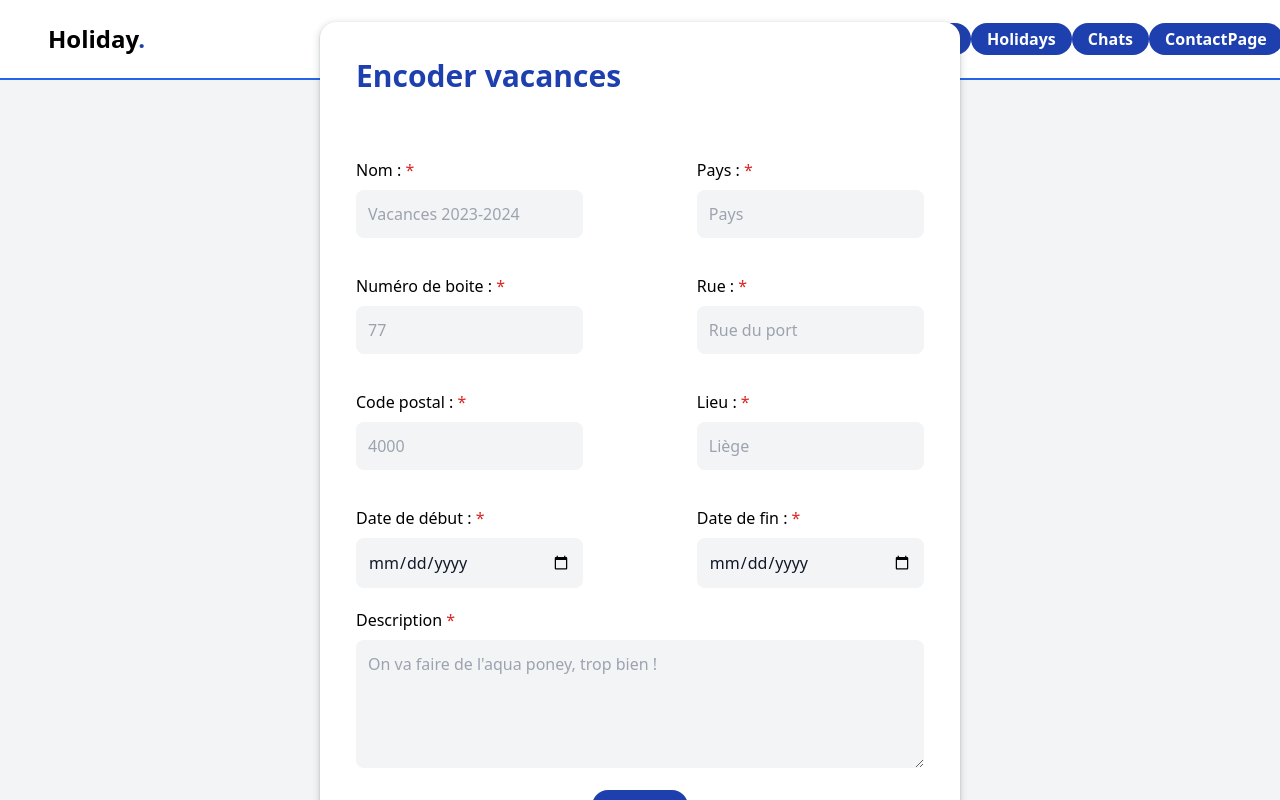
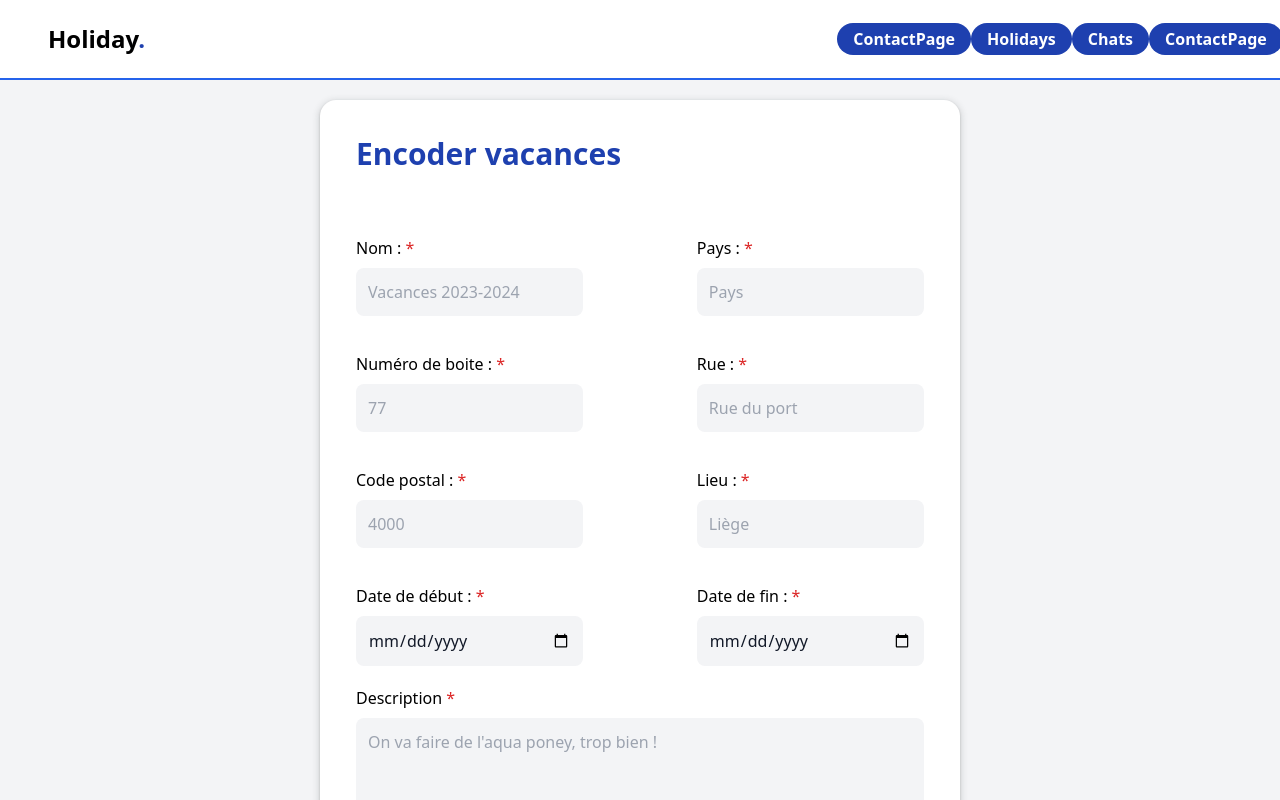
Before and after one commit to ZKYZ28/holiday_web, a React (Vite) app: page /holidays/create in a window 1280 px wide. Shown: the top 800 px of the page. Built offline with nearby package versions, Linux system fonts and the light colour scheme.

Commit message:
FORM GENERIC + ACTIVITY

```diff
--- a/src/assets/css/App.css
+++ b/src/assets/css/App.css
@@ -5,12 +5,8 @@
 #root {
   margin: 0 auto;
   list-style-type: none;
-  height: 90vh;
 }
 
-.page-size {
-  height: 90vh;
-}
 
 .box-shadow {
   box-shadow: rgba(60, 64, 67, 0.3) 0px 1px 2px 0px, rgba(60, 64, 67, 0.15) 0px 2px 6px 2px;
--- a/src/components/common/FormContainer.tsx
+++ b/src/components/common/FormContainer.tsx
@@ -1,7 +1,7 @@
 function FormContainer({ title, children }: { title: string; children: React.ReactNode }) {
   return (
     <div className="w-full page-size bg-gray-100 flex justify-center items-center">
-      <div className="w-4/5 lg:w-1/2 bg-white p-9 rounded-2xl box-shadow">
+      <div className="w-4/5 lg:w-1/2 bg-white p-9 rounded-2xl box-shadow my-5">
         <h2 className="text-3xl text-blue-800 font-bold mb-12">{title}</h2>
         {children}
       </div>
--- a/src/components/common/FormInput.tsx
+++ b/src/components/common/FormInput.tsx
@@ -9,7 +9,6 @@ type FormInputProps = {
   errorMessage: string;
   label: string;
   onChange: ChangeEventHandler;
-  value: string;
   placeholder: string;
 };
 
--- /dev/null
+++ b/src/components/common/GenericForm.tsx
@@ -0,0 +1,57 @@
+import React, { ChangeEvent, useState } from 'react';
+import FormInput from './FormInput.tsx';
+import TextAreaInput from './TextAreaInput.tsx';
+
+function GenericForm({ fields, initalValues, onSubmit, textAreaProps, buttonText }) {
+  const [valueInputs, setValueInputs] = useState(initalValues);
+  const [description, setDescription] = useState('');
+
+  const onChange = (evt) => {
+    setValueInputs({ ...valueInputs, [evt.target.name]: evt.target.value });
+  };
+
+  const handleChangeDescription = (e: ChangeEvent<HTMLTextAreaElement>) => {
+    setDescription(e.target.value);
+  };
+
+  const handleSubmit = (e) => {
+    e.preventDefault();
+    // Récupérer les valeurs des inputs + le text area
+    const allValues = {
+      ...valueInputs,
+      description,
+    };
+    onSubmit(allValues);
+  };
+
+  return (
+    <form onSubmit={handleSubmit}>
+      {fields.map(
+        (input, index) =>
+          index % 2 === 0 && (
+            <div key={input.id} className="block lg:flex justify-between w-full">
+              <div className="w-full lg:w-2/5">
+                <FormInput {...input} value={valueInputs[input.name]} onChange={onChange} />
+              </div>
+              {fields[index + 1] && (
+                <div className="w-full lg:w-2/5">
+                  <FormInput {...fields[index + 1]} value={valueInputs[fields[index + 1].name]} onChange={onChange} />
+                </div>
+              )}
+            </div>
+          )
+      )}
+      {textAreaProps && (
+        <TextAreaInput {...textAreaProps} value={description} onChange={handleChangeDescription} />
+      )}
+
+      <div className="flex justify-center">
+        <button type="submit" className="bg-blue-800 hover:bg-blue-700 text-white font-bold py-1 px-4 rounded-full">
+          {buttonText}
+        </button>
+      </div>
+    </form>
+  );
+}
+
+export default GenericForm;
--- a/src/components/common/TextAreaInput.tsx
+++ b/src/components/common/TextAreaInput.tsx
@@ -12,7 +12,6 @@ type TextAreaProps = {
 }
 
 function TextAreaInput({ id, name, errorMessage, label, onChange, ...inputProps }:TextAreaProps) {
-  console.log(inputProps);
 
   const [focused, setFocused] = useState(false);
   const [isValid, setIsValid] = useState(true);
--- a/src/pages/EncodeActivity/EncodeActivity.tsx
+++ b/src/pages/EncodeActivity/EncodeActivity.tsx
@@ -3,59 +3,84 @@ import FormInput from '../../components/common/FormInput.tsx';
 import { ChangeEvent, useState } from 'react';
 import ButtonForm from '../../components/common/ButtonForm.tsx';
 import TextAreaInput from '../../components/common/TextAreaInput.tsx';
+import PageWrapper from "../../components/common/PageWrapper.tsx";
+import GenericForm from "../../components/common/GenericForm.tsx";
+import * as dayjs from "dayjs";
 
-const EncodeActivity = () => {
-  // NOM
-  const [nameInput, setNameInput] = useState('');
-  const handleChangeName = (e: ChangeEvent<HTMLInputElement>) => {
-    setNameInput(e.target.value);
-  };
-  const inputName = {
+const inputsActivity = [
+  {
     id: 'name',
     name: 'name',
     type: 'text',
-    placeholder: 'Aqua poney',
+    placeholder: 'Drift',
     errorMessage: 'Ça doit être un nom valide !',
     label: 'Nom :',
     required: true,
-  };
-
-  // LOCATION
-  const [locationInput, setLocationInput] = useState('');
-  const handleChangeLocation = (e: ChangeEvent<HTMLInputElement>) => {
-    setLocationInput(e.target.value);
-  };
-  const inputLocation = {
-    id: 'location',
-    name: 'location',
+  },
+  {
+    id: 'country',
+    name: 'country',
     type: 'text',
-    placeholder: 'Rue des caravanes 10 4020 Liège',
-    errorMessage: 'Ça doit être un lieu valide !',
+    placeholder: 'Pays',
+    errorMessage: 'Belgique',
+    label: 'Pays :',
+    required: true,
+  },
+  {
+    id: 'number',
+    name: 'number',
+    type: 'number',
+    placeholder: '77',
+    errorMessage: 'Le numéro de la boite doit être nombre compris entre 0 et 25000 !',
+    label: 'Numéro de boite :',
+    required: true,
+  },
+  {
+    id: 'street',
+    name: 'street',
+    type: 'text',
+    placeholder: 'Rue du port',
+    errorMessage: 'Merci de saisir entre 0 à 100 caractères !',
+    label: 'Rue :',
+    required: true,
+  },
+  {
+    id: 'postalCode',
+    name: 'postalCode',
+    type: 'number',
+    placeholder: '4000',
+    errorMessage: 'Merci d\'indiquer un code postal entre 1 à 6 chiffres',
+    label: 'Code postal :',
+    required: true,
+  },
+  {
+    id: 'locality',
+    name: 'locality',
+    type: 'text',
+    placeholder: 'Liège',
+    errorMessage: 'Le numéro de la boite doit être nombre compris entre 0 et 25000 !',
     label: 'Lieu :',
     required: true,
-  };
-
-  // DATE
-  const [startDateInput, setStartDateInput] = useState('');
-  const handleChangeStartDate = (e: ChangeEvent<HTMLInputElement>) => {
-    setStartDateInput(e.target.value);
-  };
-  const inputStartDate = {
+  },
+  {
     id: 'startDate',
     name: 'startDate',
-    type: 'datetime',
+    type: 'datetime-local',
     placeholder: '',
     errorMessage: 'Ça doit être une date valide !',
-    label: 'Date :',
+    label: 'Date de début :',
     required: true,
-  };
-
-  // PRICE
-  const [priceInput, setPriceInput] = useState('');
-  const handleChangePrice = (e: ChangeEvent<HTMLInputElement>) => {
-    setPriceInput(e.target.value);
-  };
-  const inputPrice = {
+  },
+  {
+    id: 'endDate',
+    name: 'endDate',
+    type: 'datetime-local',
+    placeholder: '',
+    errorMessage: 'Ça doit être une date valide !',
+    label: 'Date de fin :',
+    required: true,
+  },
+  {
     id: 'price',
     name: 'price',
     type: 'number',
@@ -63,69 +88,67 @@ const EncodeActivity = () => {
     errorMessage: 'Ça doit être un nombre valide !',
     label: 'Prix :',
     required: true,
-  };
-
-  // DESCRIPTION
-  const [descriptionTextAreaField, setDescriptionAreaField] = useState('');
-
-  const handleChangeDescription = (e: ChangeEvent<HTMLTextAreaElement>) => {
-    setDescriptionAreaField(e.target.value);
-  };
+  }
+]
 
 const descriptionTextArea = {
   id: 'description',
   name: 'description',
   type: 'message',
-    placeholder: 'On va faire de l\'aquaponey, trop bien !',
+  placeholder: 'On va faire de l\'aqua poney, trop bien !',
   errorMessage: '',
   label: 'Description',
   required: false,
 };
 
+const EncodeActivity = () => {
+
+  const initalValues = {
+    name: '',
+    country: '',
+    number: '',
+    street: '',
+    postalCode: '',
+    locality: '',
+    startDate: '',
+    endDate: '',
+    price: '',
+  };
+
+  const handleSubmit = (values) => {
+    const {name, country, number, street, postalCode, locality, startDate, endDate, price, description} = values;
+    console.log(values)
+    // const data = new FormData(e.target as HTMLFormElement);
+    // // CALL TO API TO REGITER THE ACTIVITY
+    // mutateActivity(
+    //     {
+    //       name,
+    //       description,
+    //       startDate: dayjs(startDate).format(),
+    //       endDate: dayjs(endDate).format(),
+    //       location: {
+    //         street,
+    //         number,
+    //         locality,
+    //         postalCode,
+    //         country
+    //       },
+    //     },
+    //     { onError: () => alert('An error occurred'), onSuccess: () => alert('Success') }
+    // );
+  };
+
   return (
+      <PageWrapper>
         <FormContainer title="Encoder activité">
-      <form>
-        <div className="block lg:flex justify-between w-full">
-          <div className="w-full lg:w-2/5">
-            <FormInput
-              {...inputName}
-              value={nameInput}
-              onChange={handleChangeName}
+          <GenericForm
+            fields={inputsActivity}
+            initalValues={initalValues}
+            textAreaProps={descriptionTextArea}
+            buttonText="Encoder"
           />
-          </div>
-          <div className="w-full lg:w-2/5">
-            <FormInput
-              {...inputLocation}
-              value={locationInput}
-              onChange={handleChangeLocation}
-            />
-          </div>
-        </div>
-
-        <div className="block lg:flex justify-between w-full">
-          <div className="w-full lg:w-2/5">
-            <FormInput
-              {...inputStartDate}
-              value={startDateInput}
-              onChange={handleChangeStartDate}
-            />
-          </div>
-          <div className="w-full lg:w-2/5">
-            <FormInput
-              {...inputPrice}
-              value={priceInput}
-              onChange={handleChangePrice}
-            />
-          </div>
-        </div>
-
-        <TextAreaInput {...descriptionTextArea} value={descriptionTextAreaField} onChange={handleChangeDescription} />
-
-        <div className="flex justify-center">
-          <ButtonForm text="Encoder" />
-        </div>
-      </form>
         </FormContainer>
+      </PageWrapper>
   );
 };
 export default EncodeActivity;
--- a/src/pages/EncodeHoliday/EncodeHoliday.tsx
+++ b/src/pages/EncodeHoliday/EncodeHoliday.tsx
@@ -5,6 +5,7 @@ import TextAreaInput from '../../components/common/TextAreaInput.tsx';
 import { useCreateHoliday } from '../../api/Queries/HolidayQueries.ts';
 import * as dayjs from 'dayjs';
 import PageWrapper from '../../components/common/PageWrapper.tsx';
+import GenericForm from "../../components/common/GenericForm.tsx";
 
 const inputsHoliday = [
   {
@@ -94,7 +95,7 @@ const descriptionTextArea = {
 const EncodeHoliday = () => {
   const { mutate: mutateHoliday } = useCreateHoliday();
 
-  const [valueInputs, setValueInputs] = useState({
+  const initialValues = {
     name: '',
     country: '',
     number: '',
@@ -103,34 +104,24 @@ const EncodeHoliday = () => {
     locality: '',
     startDate: '',
     endDate: '',
-  });
+  }
 
-  const [descriptionTextAreaField, setDescriptionAreaField] = useState('');
-
-  const onChange = (evt) => {
-    setValueInputs({ ...valueInputs, [evt.target.name]: evt.target.value });
-  };
-
-  const handleChangeDescription = (e: ChangeEvent<HTMLTextAreaElement>) => {
-    setDescriptionAreaField(e.target.value);
-  };
-
-  const handleSubmit = (e: FormEvent<HTMLFormElement>) => {
-    e.preventDefault();
-    const data = new FormData(e.target as HTMLFormElement);
-    console.log(e.target);
+  const handleSubmit = (values) => {
+    const {name, country, number, street, postalCode, locality, startDate, endDate, description} = values;
+    console.log(values)
+    // const data = new FormData(e.target as HTMLFormElement);
     mutateHoliday(
       {
-        name: data.get('name') as string,
-        description: data.get('description') as string,
-        startDate: dayjs(data.get('startDate') as string).format(),
-        endDate: dayjs(data.get('endDate') as string).format(),
+        name,
+        description,
+        startDate: dayjs(startDate).format(),
+        endDate: dayjs(endDate).format(),
         location: {
-          street: data.get('street') as string,
-          number: data.get('number'),
-          locality: data.get('locality'),
-          postalCode: data.get('postalCode'),
-          country: data.get('country'),
+          street,
+          number,
+          locality,
+          postalCode,
+          country
         },
       },
       { onError: () => alert('An error occurred'), onSuccess: () => alert('Success') }
@@ -140,35 +131,13 @@ const EncodeHoliday = () => {
   return (
     <PageWrapper>
       <FormContainer title="Encoder vacances">
-        <form onSubmit={handleSubmit}>
-          {inputsHoliday.map(
-            (input, index) =>
-              index % 2 === 0 && (
-                <div key={input.id} className="block lg:flex justify-between w-full">
-                  <div className="w-full lg:w-2/5">
-                    <FormInput {...input} value={valueInputs[input.name]} onChange={onChange} />
-                  </div>
-                  {inputsHoliday[index + 1] && (
-                    <div className="w-full lg:w-2/5">
-                      <FormInput
-                        {...inputsHoliday[index + 1]}
-                        value={valueInputs[inputsHoliday[index + 1].name]}
-                        onChange={onChange}
-                      />
-                    </div>
-                  )}
-                </div>
-              )
-          )}
-
-          <TextAreaInput {...descriptionTextArea} value={descriptionTextAreaField} onChange={handleChangeDescription} />
-
-          <div className="flex justify-center">
-            <button type="submit" className="bg-blue-800 hover:bg-blue-700 text-white font-bold py-1 px-4 rounded-full">
-              Encoder
-            </button>
-          </div>
-        </form>
+        <GenericForm
+            fields={inputsHoliday}
+            initalValues={initialValues}
+            onSubmit={handleSubmit}
+            textAreaProps={descriptionTextArea}
+            buttonText="Encoder"
+        />
       </FormContainer>
     </PageWrapper>
   );
--- a/src/pages/MyHoliday/MyHolidayPage.tsx
+++ b/src/pages/MyHoliday/MyHolidayPage.tsx
@@ -1,7 +1,7 @@
 import TitleH2 from '../../components/common/TiteH2.tsx';
 import PageWrapper from '../../components/common/PageWrapper.tsx';
 import PageContent from '../../components/common/PageContent.tsx';
-import { useParams } from 'react-router-dom';
+import {NavLink, useParams} from 'react-router-dom';
 import { FontAwesomeIcon } from '@fortawesome/react-fontawesome';
 import { faPlus } from '@fortawesome/free-solid-svg-icons';
 import MyHolidayMembers from './MyHolidayMembers/MyHolidayMembers.tsx';
@@ -105,6 +105,9 @@ function MyHolidayPage() {
           <div className="w-full bg-white shadow-lg rounded-sm border border-gray-200 mt-10">
             <header className="flex justify-between items-center px-5 py-4 border-b border-gray-100 ">
               <h2 className="text-xl capitalize lg:text-2xl text-blue-800 font-bold ">Activités prévues</h2>
+              <NavLink to='/holidays/activity'>
+                <FontAwesomeIcon className="text-blue-800" icon={faPlus} size="xl" />
+              </NavLink>
             </header>
             <div className="overflow-y-scroll">
               <div className="grid grid-cols-1 gap-8 mt-8 md:grid-cols-2 p-3" style={{ height: '50rem' }}>
```
Also changed, not shown: src/route/routeur.tsx (+6 -1 lines). Lines whose indentation alone changed are shown as unchanged.
